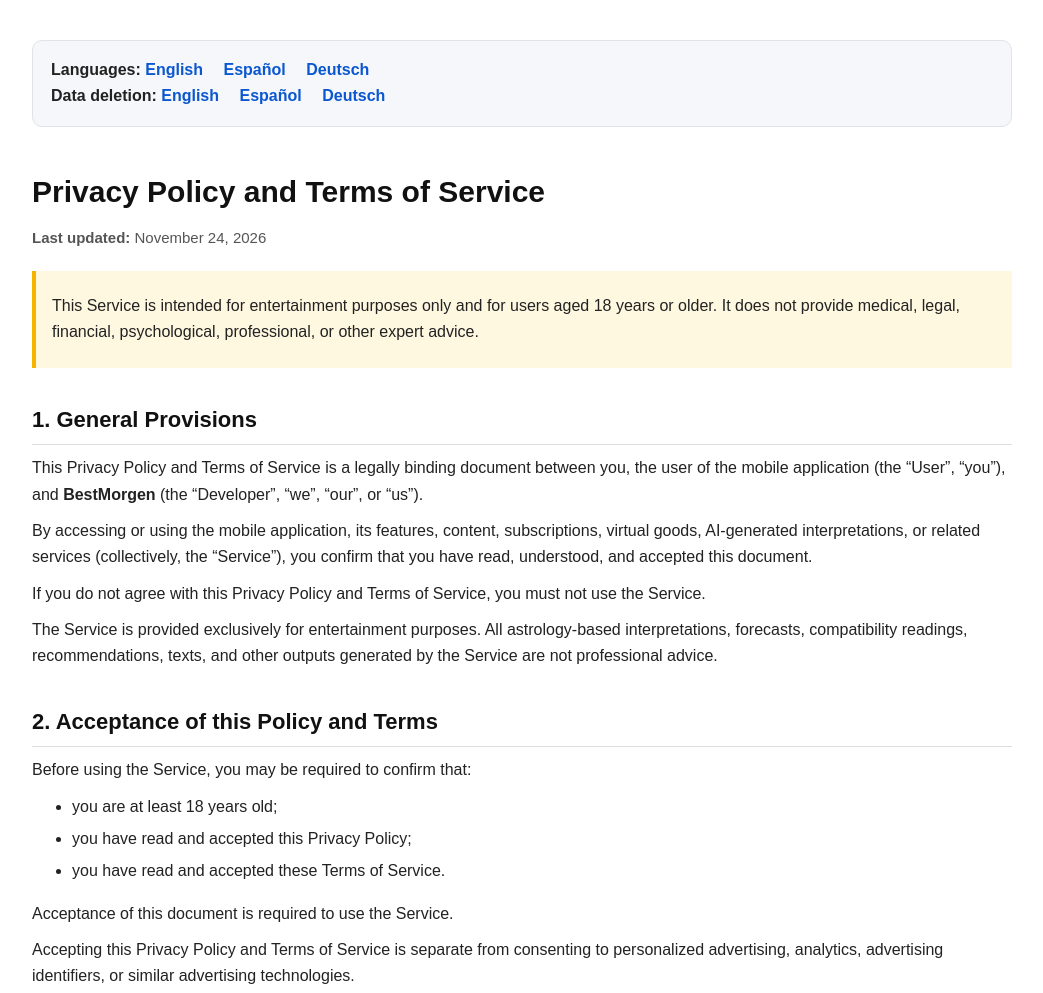
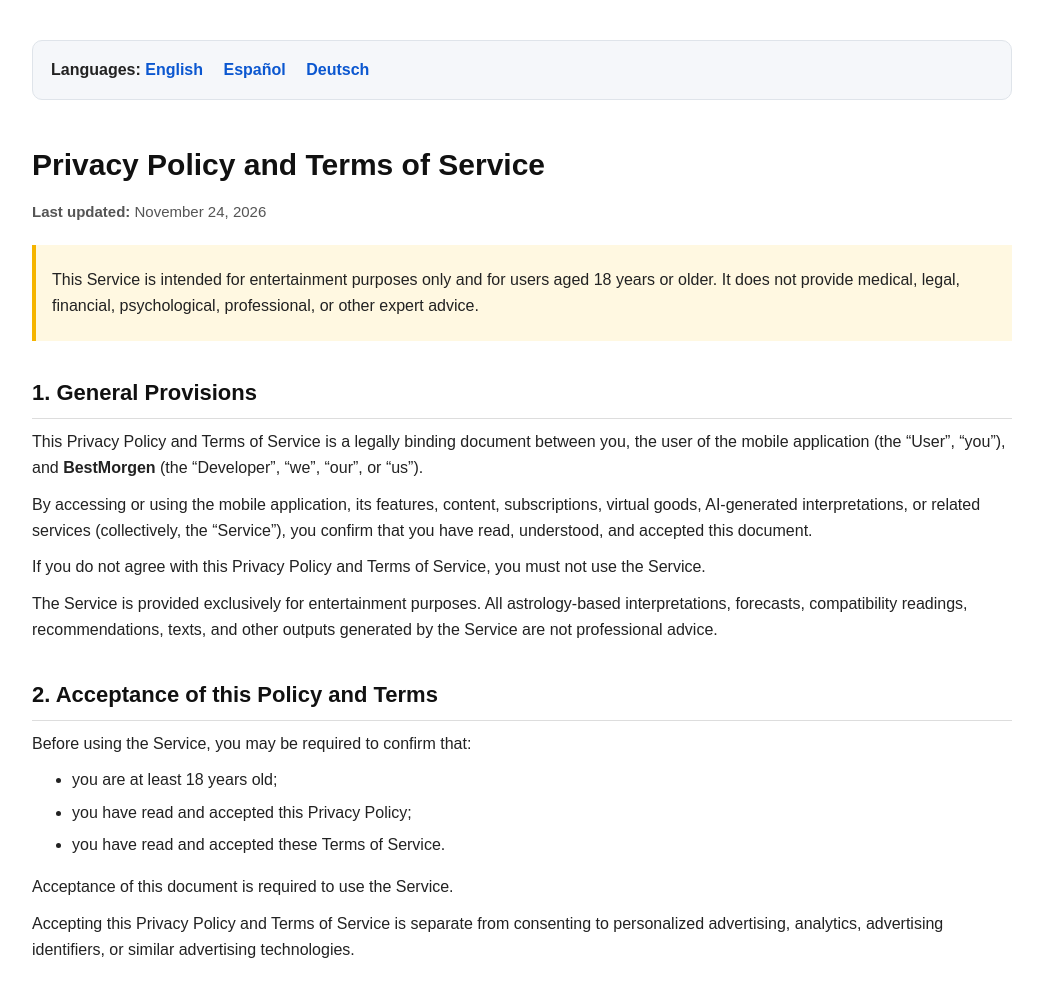
Before and after one commit to bestmorgen/astrology-privacy-policy, a plain HTML site: page index.html in a window 1280 px wide. Shown: the top 993 px of the page, without its empty margins (118-1161 px from the left). Drawn offline with Linux system fonts and the light colour scheme.

Commit message:
Update index.html

```diff
--- a/index.html
+++ b/index.html
@@ -112,11 +112,7 @@ hr {
     <a href="#english">English</a>
     <a href="#spanish">Español</a>
     <a href="#german">Deutsch</a>
-    <br />
-    <strong>Data deletion:</strong>
-    <a href="#data-deletion-en">English</a>
-    <a href="#data-deletion-es">Español</a>
-    <a href="#data-deletion-de">Deutsch</a>
+
   </div>
 
   <!-- ========================================================= -->
```
